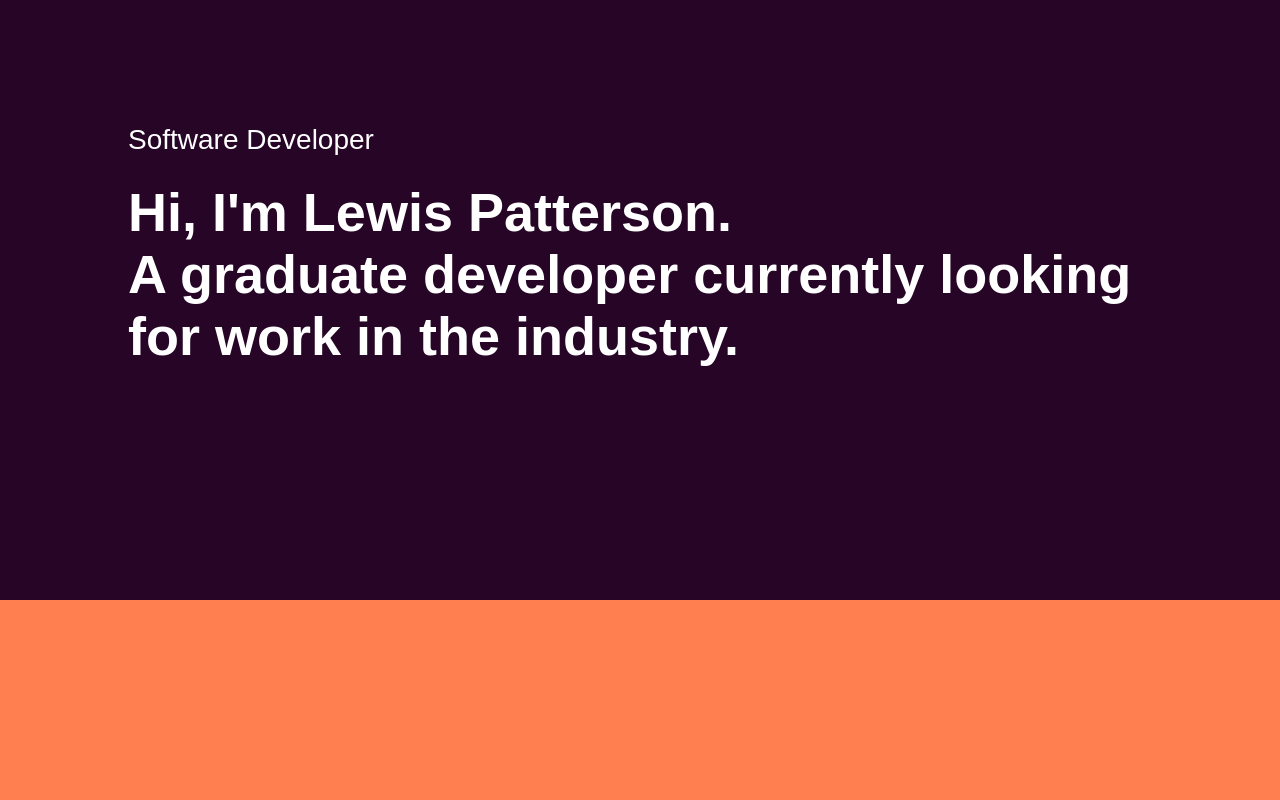
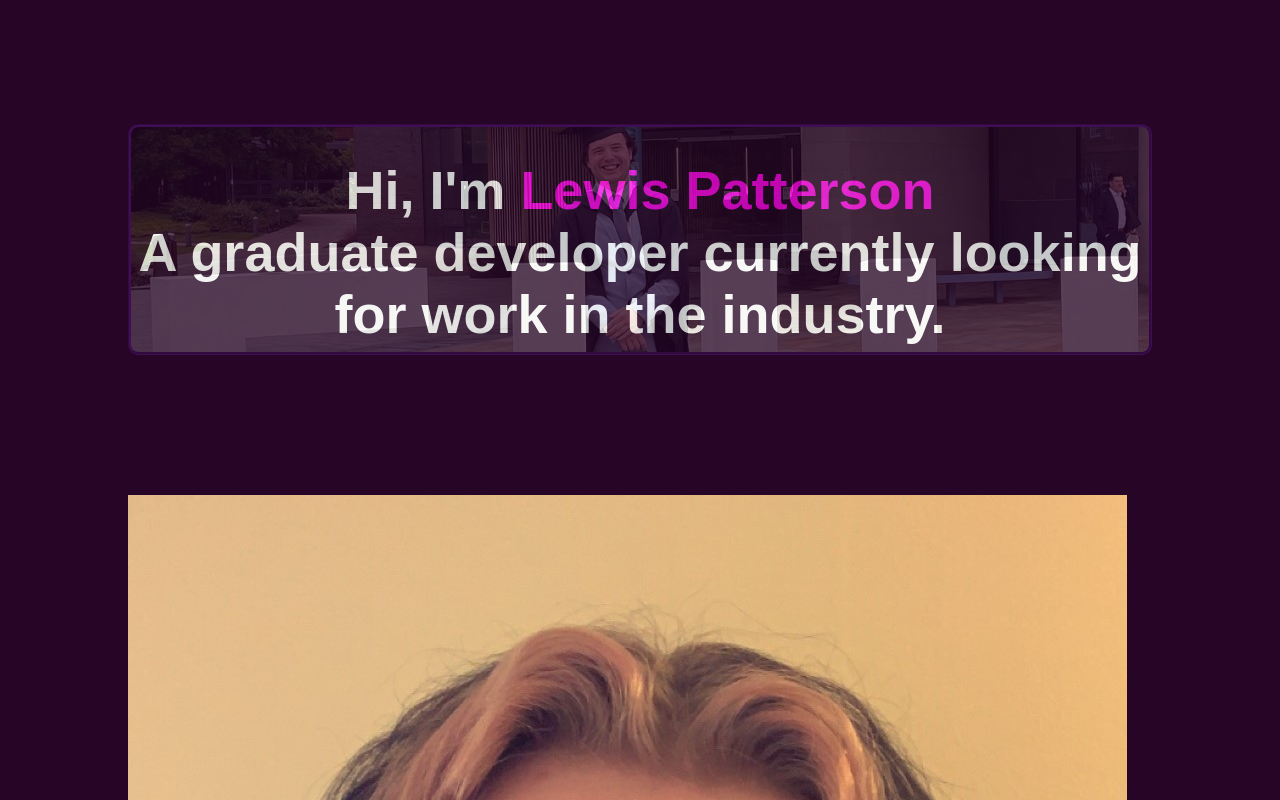
Before and after one commit to lewis-patt3rson/Portfolio-Update, a plain HTML site: page index.html in a window 1280 px wide. Shown: the part 200-1000 px from the top of the page. Before the commit the page ends 800 px from the top, so only its background shows below. Drawn offline with Linux system fonts and the light colour scheme.

Commit message:
Added about me image and section, fixed header height, added text changing on name

```diff
--- a/index.html
+++ b/index.html
@@ -21,10 +21,28 @@
                 </ul>
             </nav>
             <div class="header-text">
-                <p>Software Developer</p>
-                <h1>Hi, I'm Lewis Patterson.<br>A graduate developer currently looking for work in the industry.</h1>
+                <h1>Hi, I'm <span>Lewis Patterson</span><br>A graduate developer currently looking for work in the industry.</h1>
             </div>
         </div>
     </div>
+
+    <div id="about">
+        <div class="container">
+            <div class="row">
+                <div class="about-img">
+                    <img src="images/about.jpeg">
+                </div>
+                <div class="about-details">
+                    <h1>About Me</h1>
+                </div>
+            </div>
+        </div>
+    </div>
+
+
+
+
+
+
 </body>
 </html>
--- a/style.css
+++ b/style.css
@@ -3,18 +3,13 @@
     padding: 0;
     font-family: 'Poppins', sans-serif;
     box-sizing: border-box;
+    background-color: rgb(38, 5, 38);
 }
 
-body{
-    background:coral;
-}
 
 #header{
     width: 100%;
-    height: 100vh;
-    background-color: rgb(38, 5, 38);
-    background-size: cover;
-    background-position: center;
+    height: auto;
 }
 
 .container{
@@ -68,12 +63,47 @@ nav ul li a:hover::after{
 }
 
 .header-text{
-    color: white;
     margin-top: 25%;
     font-size: 28px;
+    padding: 10px;
+    text-align: center;
+    display: flex;
+    align-items: center;
+    justify-content: center;
+    position: relative;
+
+}
+
+
+.header-text::before{
+    content: '';
+    background-image: url(images/EHU.jpg);
+    background-position: 45% 25%;
+    background-size: cover;
+    position: absolute;
+    top: 0px;
+      right: 0px;
+      bottom: 0px;
+      left: 0px;
+      opacity: 0.25;
+      border-radius: 10px;
+      border-style: groove;
+      border-color: blueviolet;
 }
 
 .header-text h1{
     margin-top: 25px;
     font-size: 54px;
+    color: white;
 }
+
+.header-text h1 span{
+    color:  rgb(255, 3, 234);
+}
+
+/*---about----*/
+
+#about{
+    padding: 80px 0px;
+    color: white;
+}
```
Also changed, not shown: images/about.jpeg (added).
